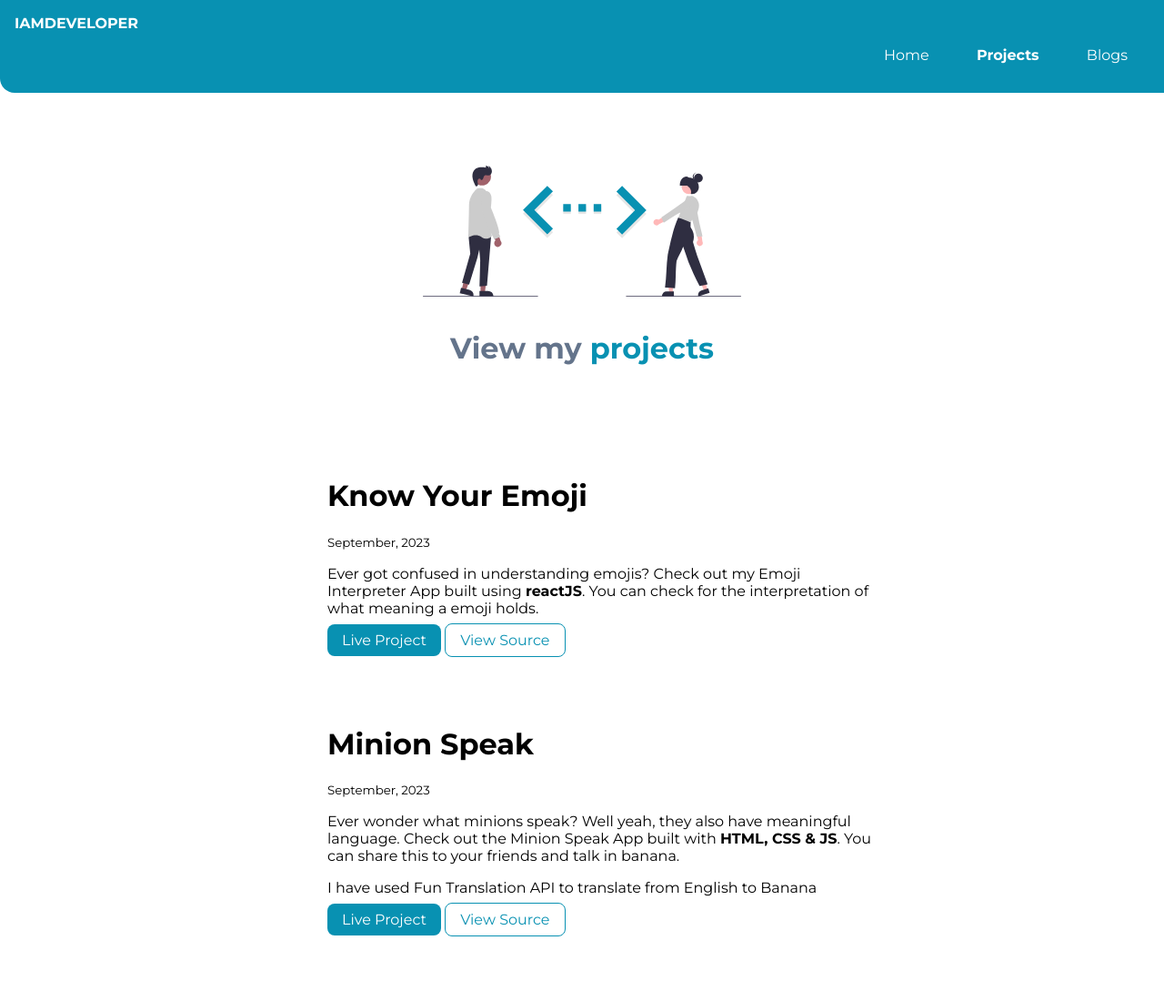
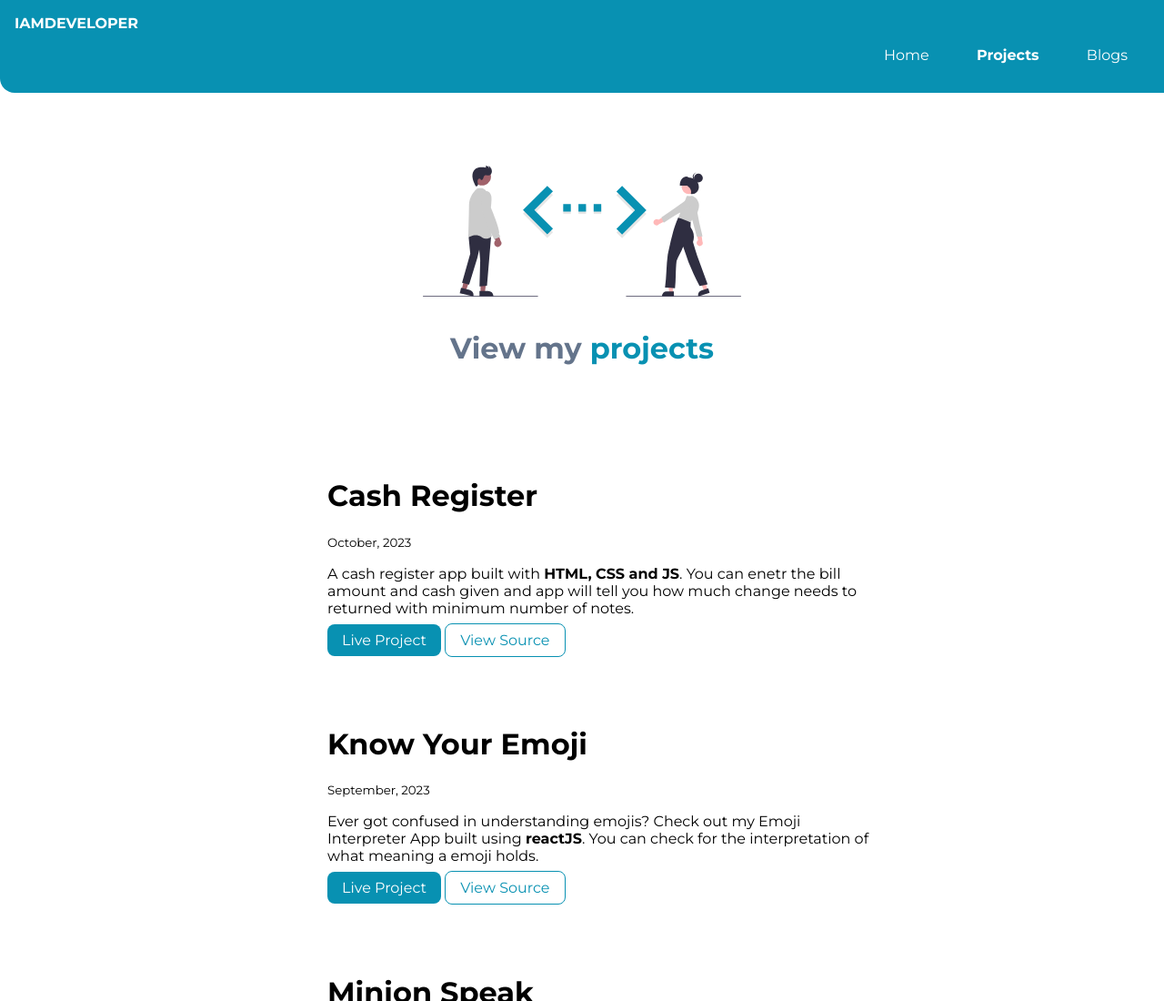
Before and after one commit to mehreenZahid/neogcamp-lesson-3, a plain HTML site: page projects.html in a window 1280 px wide. Shown: the top 1100 px of the page at 91% size. Drawn offline with Linux system fonts and the light colour scheme.

Commit message:
added cash register app

```diff
--- a/projects.html
+++ b/projects.html
@@ -29,6 +29,19 @@
     </header>
 
     <ul class="list-non-bullet">
+
+        <li>
+            <div class="container container-center padding-md">
+                <h1>Cash Register</h1>
+                <small>October, 2023</small>
+                <p>A cash register app built with <strong>HTML, CSS and JS</strong>. You can enetr the bill amount and cash given and app will tell you how much change needs to returned with minimum number of notes.</p>
+
+                <a class="link link-primary" href="https://talk-in-minion-language.netlify.app/">Live Project</a>
+
+                <a class="link link-secondary" href="https://github.com/mehreenZahid/neogcamp-banana-speak">View Source</a>
+            </div>
+        </li>
+
         <li class="">
             <div class="container container-center padding-md">
                 <h1>Know Your Emoji</h1>
```
